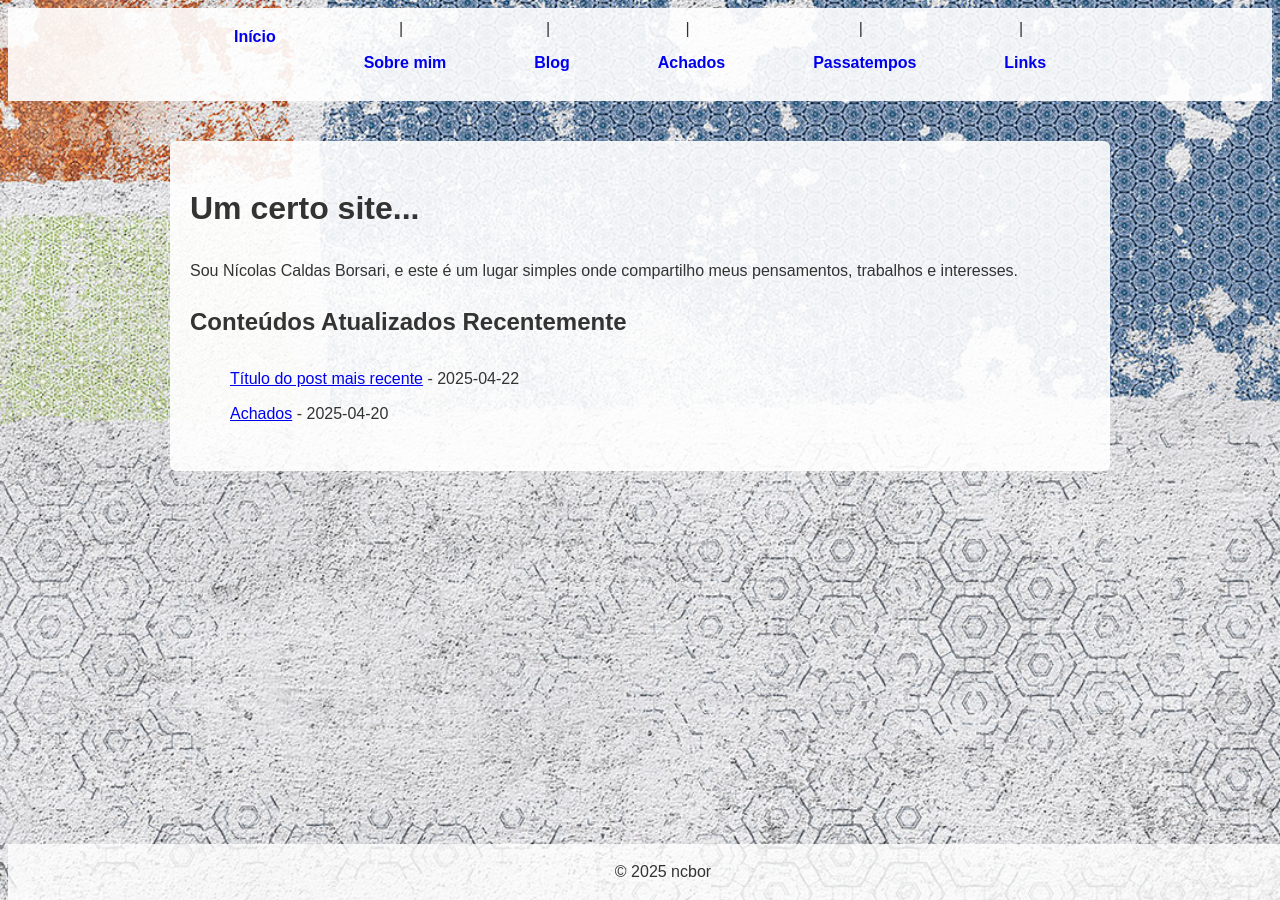
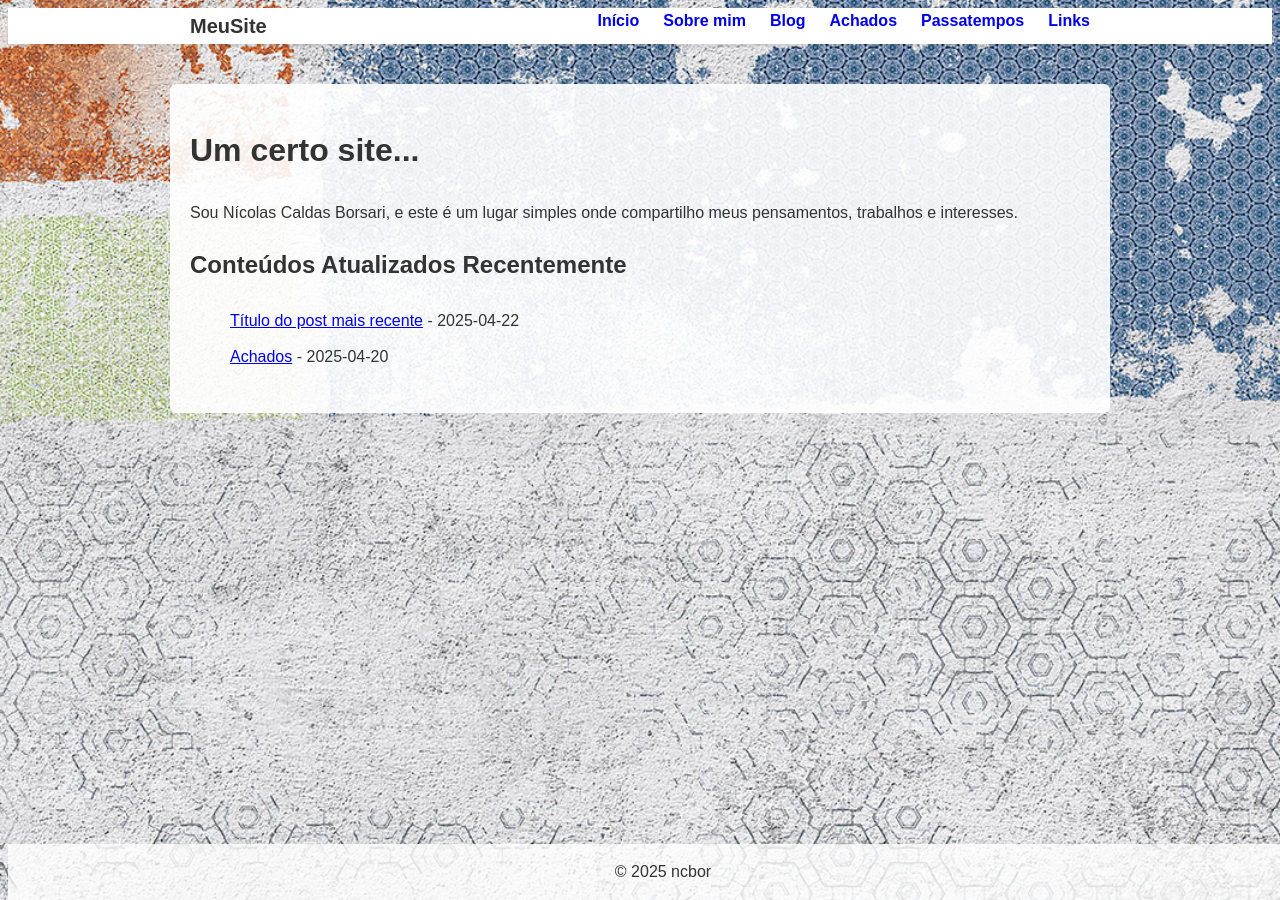
Before and after one commit to ncbor/ncbor.github.io, a Jekyll site: the page built from index.html, in a window 1280 px wide. Built offline with Jekyll 4.4.1, drawn with Linux system fonts in a browser that asks for light colours.

Commit message:
Formatação3

```diff
--- a/_includes/nav.html
+++ b/_includes/nav.html
@@ -1,5 +1,12 @@
-<nav aria-label="Menu principal">
+<nav class="navbar">
     <div class="nav-container">
+        <a href="index.html" class="brand">MeuSite</a>
+
+        <!-- botão que aparece só em telas pequenas -->
+        <button class="nav-toggle" aria-label="Abrir menu">
+            <span class="hamburger"></span>
+        </button>
+
         <ul class="nav-menu">
             <li><a href="index.html">Início</a></li>
             <li><a href="about.html">Sobre mim</a></li>
--- a/_layouts/default.html
+++ b/_layouts/default.html
@@ -10,5 +10,6 @@
         <header>{% include nav.html %}</header>
         <main class="container">{{ content }}</main>
         <footer>© 2025 ncbor</footer>
+        <script src="/js/nav.js" defer></script>
     </body>
 </html>
--- a/css/style.css
+++ b/css/style.css
@@ -52,52 +52,95 @@ footer {
     border-radius: 4px;
     box-shadow: 0 2px 4px rgba(0, 0, 0, 0.1);
 }
-
-/* 1. Cria um wrapper centralizado com largura fixa/máxima */
-nav {
-    width: 100%; /* sempre 100% da viewport */
-    background: rgba(255, 255, 255, 0.9);
+/* ===== Nav container ===== */
+.navbar {
+    background: white;
+    box-shadow: 0 2px 4px rgba(0, 0, 0, 0.1);
 }
-nav .nav-container {
-    max-width: 900px; /* define o “corpo” do nav */
-    margin: 0 auto; /* centraliza */
-    padding: 0.5rem 1rem; /* espaçamento interno */
+.nav-container {
+    max-width: 900px; /* limitação de largura */
+    margin: 0 auto;
+    padding: 0 1rem;
+    display: flex;
+    align-items: center;
+    position: relative; /* para posicionar o menu móvel */
 }
 
-/* 2. Menu flexível mas bocado do container, nunca além */
-nav .nav-menu {
+/* ===== Brand ===== */
+.brand {
+    font-size: 1.25rem;
+    font-weight: bold;
+    margin-right: auto;
+    text-decoration: none;
+    color: inherit;
+}
+
+/* ===== Menu padrão ===== */
+.nav-menu {
+    list-style: none;
     display: flex;
-    justify-content: space-between; /* links espaçados igualmente */
-    flex-wrap: nowrap; /* sem quebra de linha */
-    width: 100%; /* ocupa todo o nav-container */
-    list-style: none;
+    flex-wrap: nowrap; /* NUNCA quebra */
     margin: 0;
     padding: 0;
 }
-
-/* 3. Links não empurram container: não quebram e encolhem se precisar */
-nav .nav-menu li {
-    flex: 1 1 auto; /* podem encolher, mas não crescer além */
-    text-align: center;
+.nav-menu li {
+    margin-left: 1.5rem;
 }
-nav .nav-menu a {
-    display: block;
-    white-space: nowrap; /* não quebra texto interno */
-    padding: 0.5rem;
+.nav-menu a {
     text-decoration: none;
     font-weight: bold;
+    white-space: nowrap; /* impede quebra interna */
 }
 
-/* 4. Separador “|” sem poluir HTML */
-nav .nav-menu li + li::before {
-    content: "|";
-    margin-right: 0.5rem;
-    color: currentColor;
+/* ===== Toggle (hamburger) ===== */
+.nav-toggle {
+    display: none;
+    background: none;
+    border: none;
+    cursor: pointer;
+}
+.hamburger,
+.hamburger::before,
+.hamburger::after {
+    content: "";
+    display: block;
+    width: 24px;
+    height: 3px;
+    background: #333;
+    border-radius: 2px;
+    position: relative;
+}
+.hamburger::before {
+    top: -7px;
+    position: absolute;
+}
+.hamburger::after {
+    top: 7px;
+    position: absolute;
 }
 
-/* 5. Responsividade: no ponto X, transforma em menu colapsável */
-@media (max-width: 600px) {
-    nav .nav-menu {
-        overflow-x: auto; /* scroll horizontal em telas muito estreitas */
+/* ===== Mobile: aciona o hamburger ===== */
+@media (max-width: 700px) {
+    .nav-toggle {
+        display: block;
+    }
+    .nav-menu {
+        display: none; /* esconde menu grande */
+        position: absolute;
+        top: 100%;
+        left: 0;
+        right: 0;
+        background: white;
+        flex-direction: column;
+        padding: 1rem 0;
+        box-shadow: 0 2px 4px rgba(0, 0, 0, 0.1);
+    }
+    .nav-menu li {
+        margin: 0.5rem 0;
+        text-align: center;
+    }
+    /* quando .nav-open estiver no body, mostramos o menu */
+    body.nav-open .nav-menu {
+        display: flex;
     }
 }
--- /dev/null
+++ b/js/nav.js
@@ -0,0 +1,8 @@
+// js/nav.js
+document.addEventListener("DOMContentLoaded", () => {
+  const toggle = document.querySelector(".nav-toggle");
+  if (!toggle) return;
+  toggle.addEventListener("click", () => {
+    document.body.classList.toggle("nav-open");
+  });
+});
```
